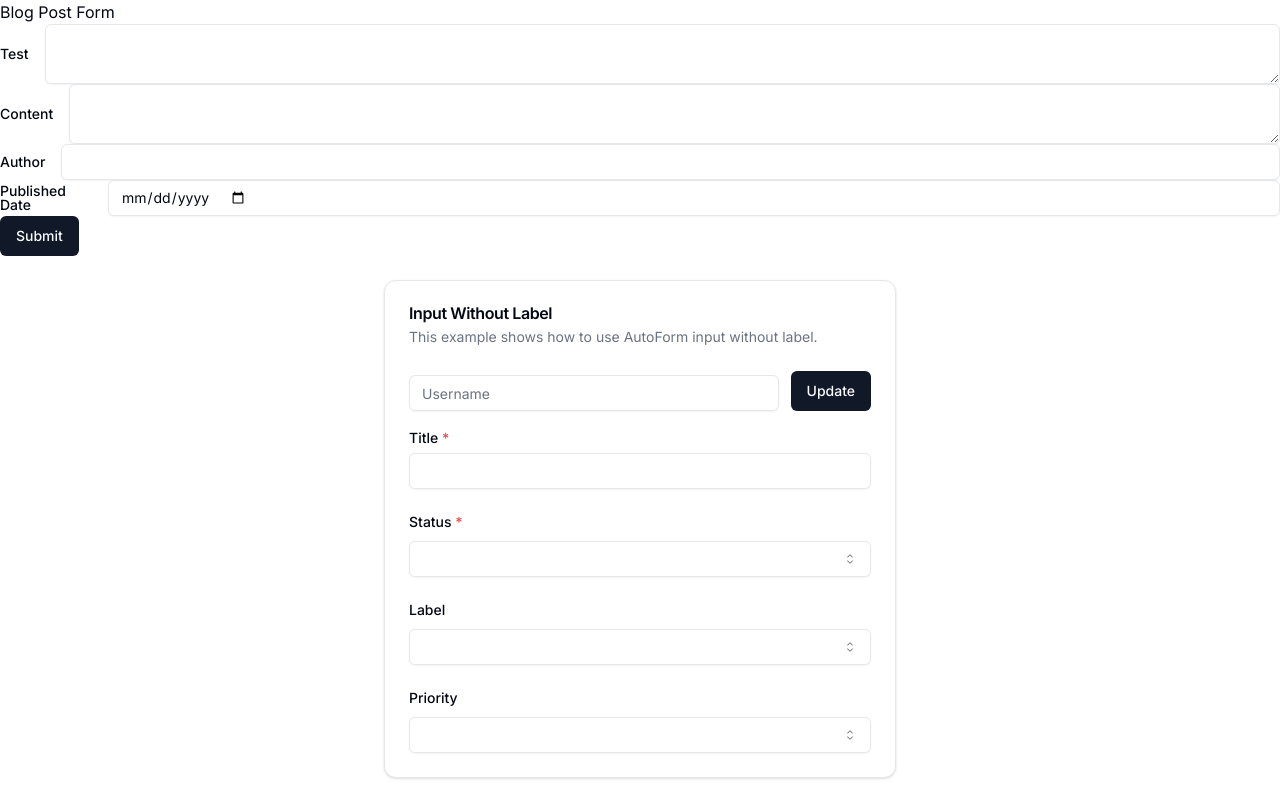
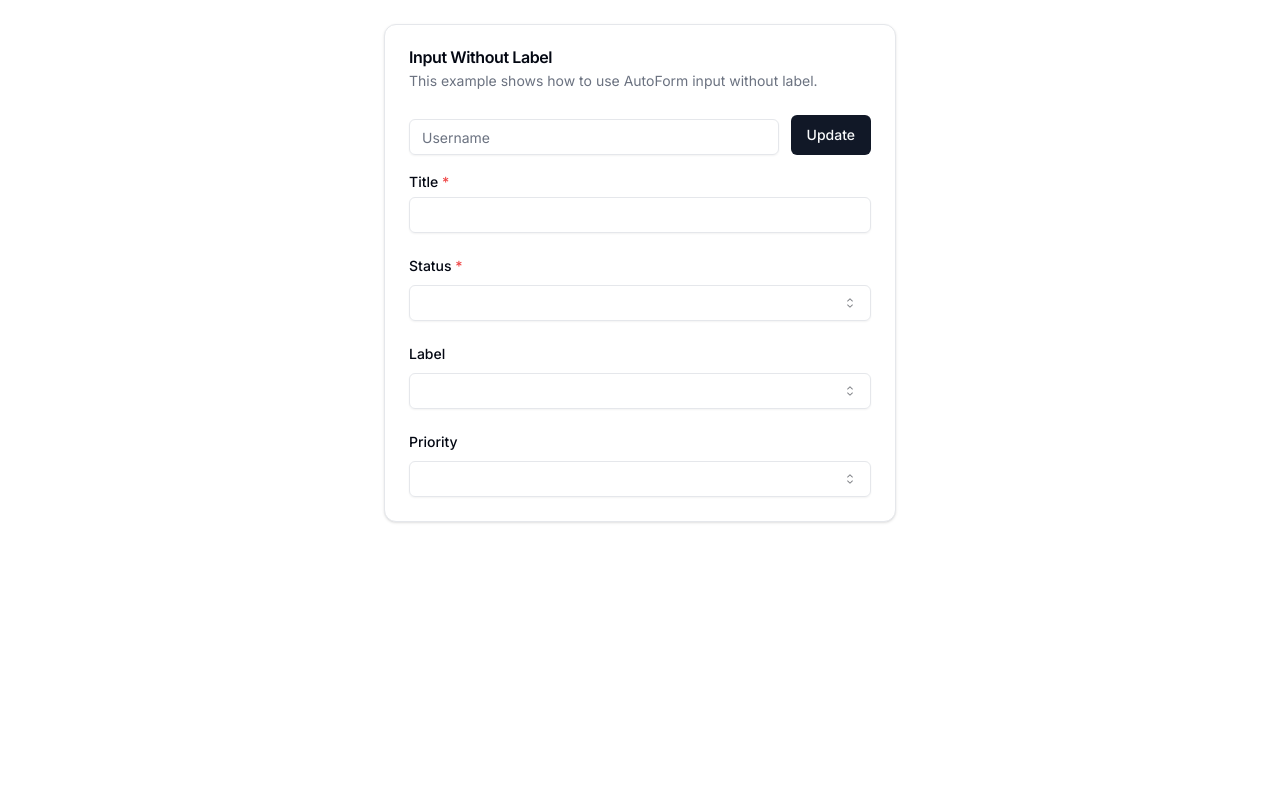
Before and after one commit to akhil-naidu/dev-cms, a Next.js app: page / in a window 1280 px wide. Built offline with nearby package versions, Linux system fonts and the light colour scheme.

Commit message:
chore : making inputForm component server to client side

```diff
--- a/src/app/(app)/page.tsx
+++ b/src/app/(app)/page.tsx
@@ -1,7 +1,6 @@
 // pages/index.js
 import Head from 'next/head'
 
-import DynamicForm from '@/components/DynamicForm'
 import InputWithoutLabel from '@/components/InputWithoutLabel'
 
 export default function Home() {
@@ -14,7 +13,7 @@ export default function Home() {
       </Head>
 
       <main>
-        <DynamicForm />
+        {/* <DynamicForm /> */}
         <InputWithoutLabel />
       </main>
 
```
